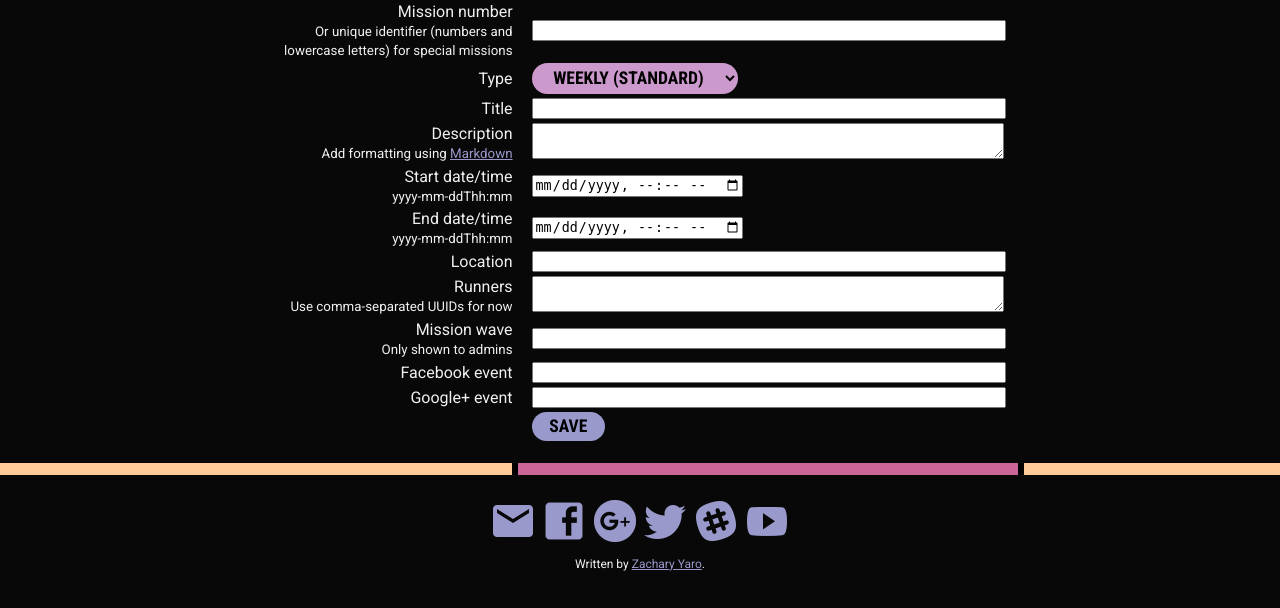
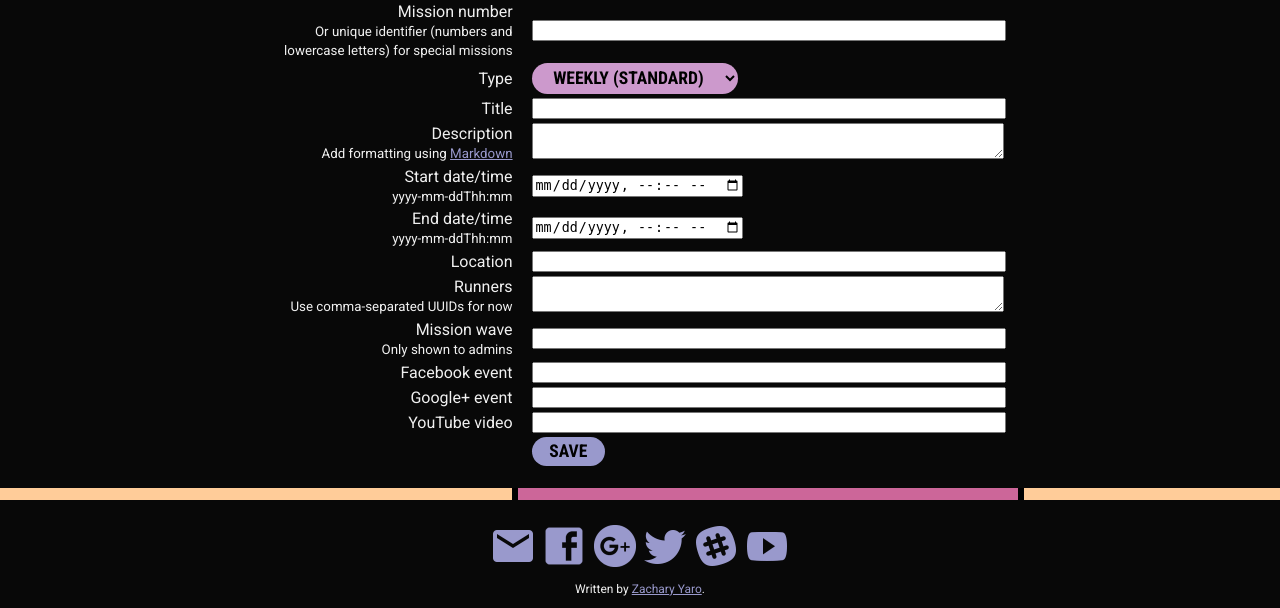
Before and after one commit to RITSTARClub/star-site, a Python web app: template templates/mission_edit.html in a window 1280 px wide. Shown: the part 247-855 px from the top of the page. Before the commit the page ends 818 px from the top, so only its background shows below. Run offline with Jinja, Linux system fonts and the light colour scheme; the template is opened without the code that fills it, so the values that code supplies are empty.

Commit message:
Add YouTube link field to missions

```diff
--- a/missions.py
+++ b/missions.py
@@ -152,7 +152,7 @@ class MissionEditPage(webapp2.RequestHandler):
 				setattr(mission, int_param, req_val)
 
 		# Update string values.
-		for str_param in ['title', 'description', 'location', 'wave_url', 'fb_url', 'gplus_url']:
+		for str_param in ['title', 'description', 'location', 'wave_url', 'fb_url', 'gplus_url', 'youtube_url']:
 			req_val = self.request.get(str_param)
 			if req_val or req_val == '':
 				req_val = urllib2.unquote(req_val)
--- a/models.py
+++ b/models.py
@@ -186,6 +186,7 @@ class Mission(ndb.Model):
 	wave_url = ndb.StringProperty()
 	fb_url = ndb.StringProperty()
 	gplus_url = ndb.StringProperty()
+	youtube_url = ndb.StringProperty()
 
 	def get_start_str(self):
 		if self.start:
--- a/templates/mission_edit.html
+++ b/templates/mission_edit.html
@@ -126,6 +126,14 @@
 				</td>
 			</tr>
 			<tr>
+				<td>
+					<label for="youtube_url">YouTube video</label>
+				</td>
+				<td>
+					<input type="url" name="youtube_url" value="{{ mission.youtube_url or '' }}" />
+				</td>
+			</tr>
+			<tr>
 				<td></td>
 				<td>
 					<button type="submit">Save</button>
--- a/templates/mission_info.html
+++ b/templates/mission_info.html
@@ -33,6 +33,9 @@
 	{% if mission.gplus_url %}
 		<a href="{{ mission.gplus_url }}" target="_blank" class="socialIcon gplus small">Google+ event</a>
 	{% endif %}
+	{% if mission.youtube_url %}
+		<a href="{{ mission.youtube_url }}" target="_blank" class="socialIcon youtube small">YouTube video</a>
+	{% endif %}
 
 	{% if mission.runners %}
 		{% if mission.type == 0 %}
```
